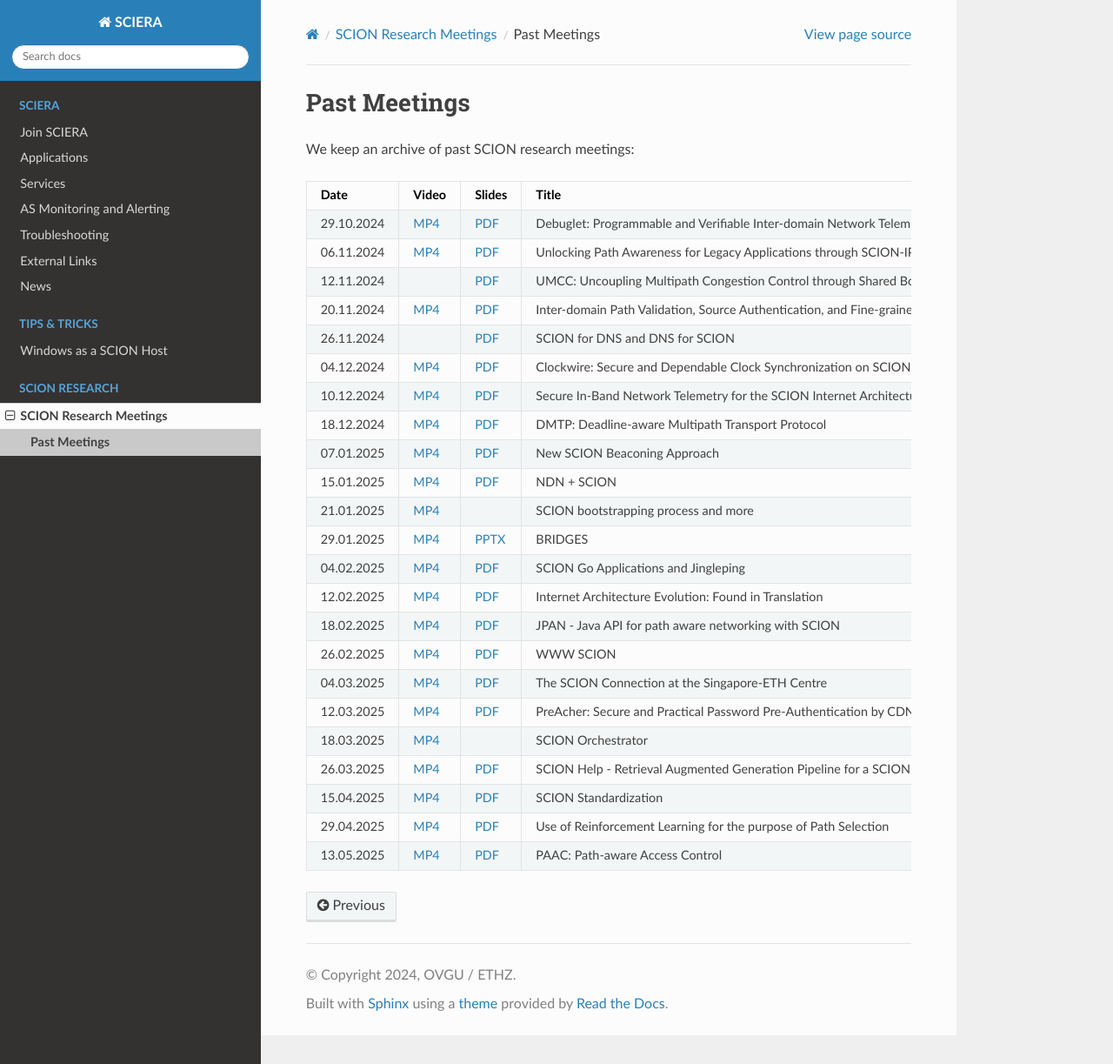
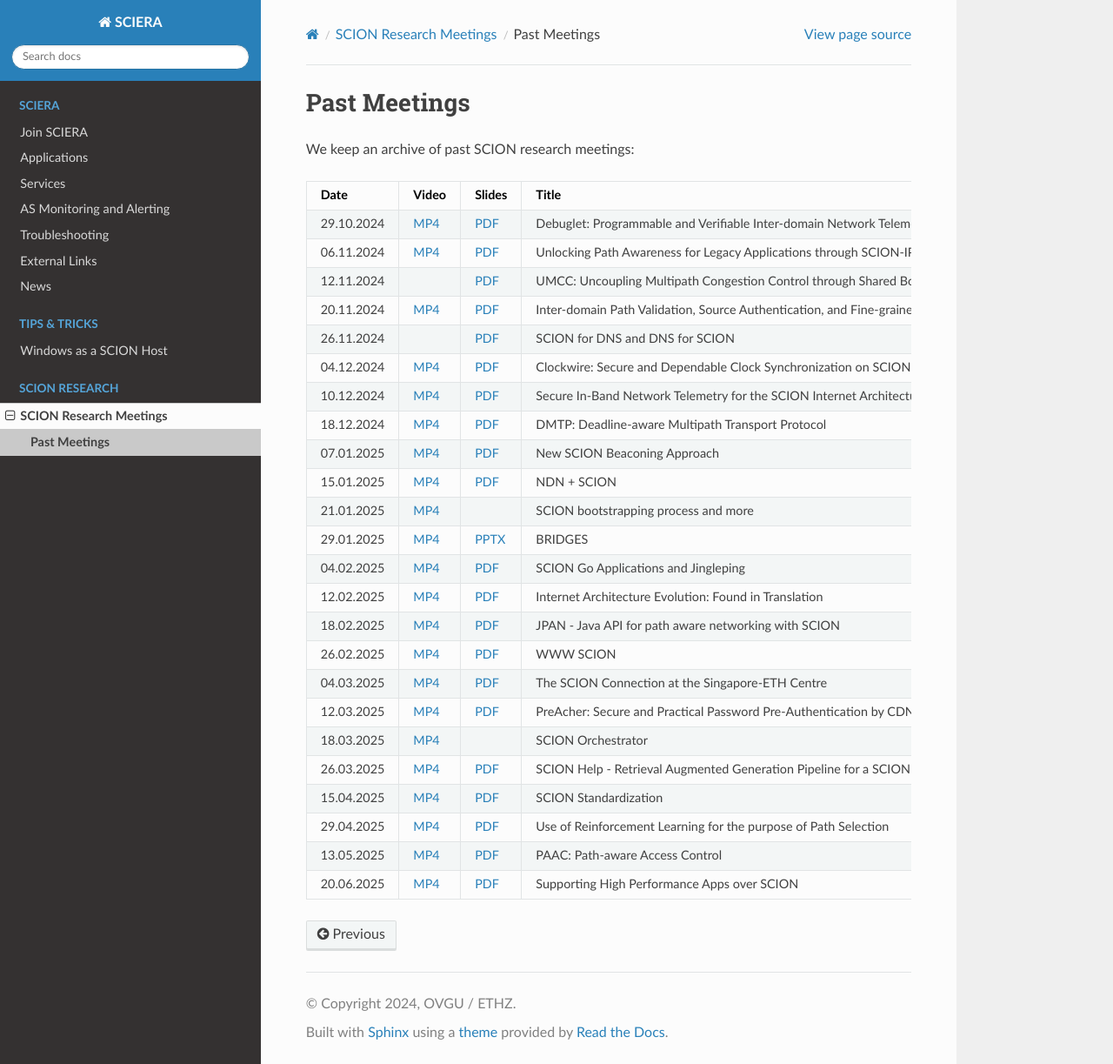
Before and after one commit to netsys-lab/scion-education-network-documentation, a Sphinx documentation site: the page built from docs/source/scion-research/meetings/past.rst, in a window 1280 px wide and 1223 px high. Shown: the whole window at 87% size. Built offline with Sphinx 7.4.7 and the Read the Docs theme 3.1.0, drawn with Linux system fonts in a browser that asks for light colours.

Commit message:
Add Tony John's talk about fastnet.

```diff
--- a/docs/source/scion-research/meetings/past.rst
+++ b/docs/source/scion-research/meetings/past.rst
@@ -153,3 +153,9 @@
       - PAAC: Path-aware Access Control
       - Jonghoon Kwon (ETH Zurich)
       -
+    * - 20.06.2025
+      - `MP4 <https://drive.google.com/file/d/1BNXVXhe2hsYH6SWS5bqDUB6NL0P1cb0q/view?usp=sharing>`__
+      - `PDF <https://drive.google.com/file/d/1xZyPAZD7RAAzUrLB55t7abmN4RW1te1A/view?usp=sharing>`__
+      - Supporting High Performance Apps over SCION
+      - Tony John (OVGU Magdeburg)
+      -
```
